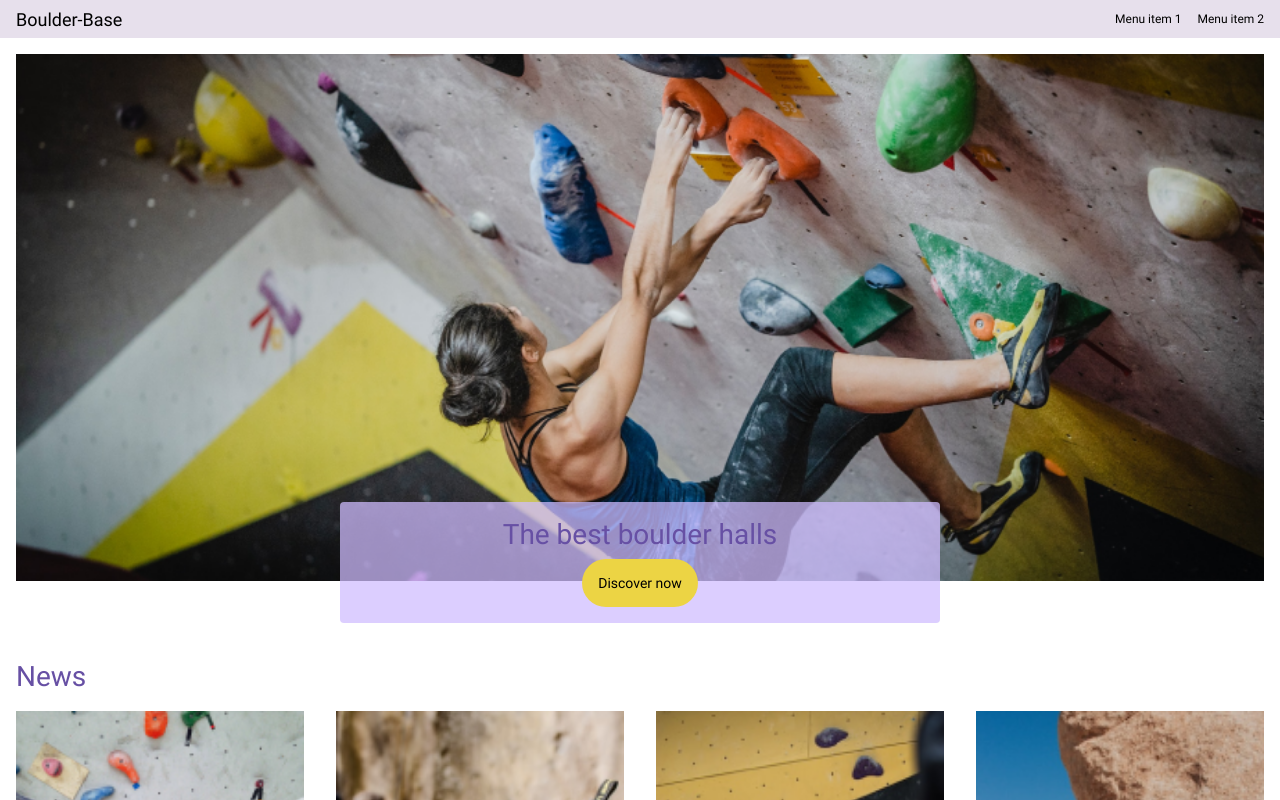
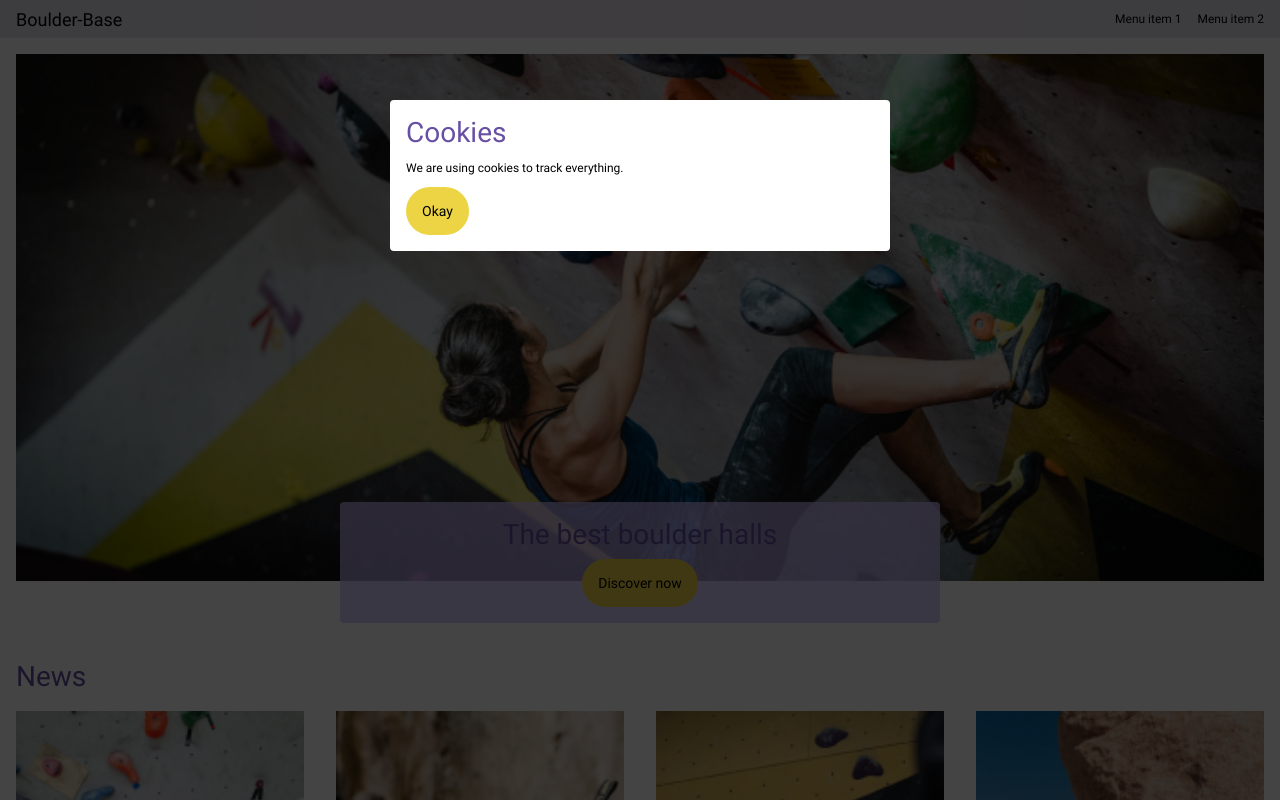
Before and after one commit to karstenlenz/a11y-fails, a plain HTML site: page index.html in a window 1280 px wide. Shown: the top 800 px of the page. Drawn offline with Linux system fonts and the light colour scheme.

Commit message:
Add bad modal

```diff
--- a/index.html
+++ b/index.html
@@ -6,12 +6,19 @@
         <script defer src="script.js" type="text/javascript"></script>
     </head>
     <body>
+        <div class="modal" id="modal">
+            <div class="modal-content">
+                <h2 class="modal-headline">Cookies</h2>
+                <p>We are using cookies to track everything.</p>
+                <div class="btn primary" id="close-modal-btn">Okay</div>
+            </div>
+        </div>
         <div class="header">
             <div class="header-content">
                 <div id="menu-btn" class="menu-btn">
                     <img src="img/menu.svg" />
                 </div>
-                <h2 class="headline-1">Boulder-Base</h1>
+                <h2 class="headline-1">Boulder-Base</h2>
                 <div class="navigation">
                     <ul>
                         <li>
--- a/script.js
+++ b/script.js
@@ -10,6 +10,10 @@ function init() {
   const submitButton = document.getElementById('submit-button');
   submitButton.addEventListener('click', (event) => handleSubmit(formElement));
   teaserButton.addEventListener('click', (event) => navigateToUrl('https://www.iteratec.com'));
+
+  const modalElement =  document.getElementById('modal');
+  const closeModalButton =  document.getElementById('close-modal-btn');
+  closeModalButton.addEventListener('click', ()=> modalElement.classList.add('hidden') )
 }
 
 async function handleSubmit(formElement) {
--- a/styles.css
+++ b/styles.css
@@ -34,20 +34,43 @@
 }
 
 body {
-    padding: 0;
-    margin: 0;
     font-family: 'Roboto', 'Franklin Gothic Medium', Tahoma, sans-serif;
     font-size: 12px;
     font-weight: normal;
+    margin: 0;
+    padding: 0;
+}
+
+.modal {
+    background-color: #000000bb;
+    height: 100vh;
+    position: fixed;
+    width: 100vw;
+    z-index: 100;
+}
+
+.modal-content {
+    background-color: white;
+    border-radius: 4px;
+    margin: 100px auto;
+    padding: 16px;
+    width: 500px;
+}
+
+.modal-headline {
+    color: var(--dark-purple);
+    font-size: 28px;
+    font-weight: normal;
+    margin: 0 0 8px 0;
 }
 
 .headline-1 {
+    font-weight: normal;
+    left: -20px;
+    margin-top: 0;
+    position: relative;
     text-align: center;
-    margin-top: 0;
-    font-weight: normal;
-    position: relative;
     width: 100%;
-    left: -20px;
 }
 
 .headline-2 {
```
